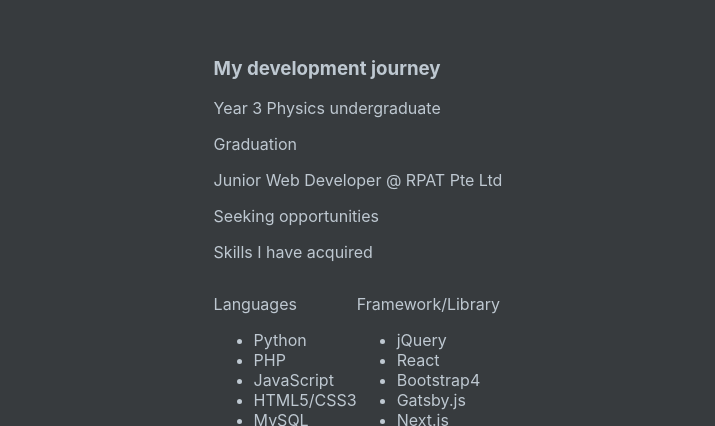
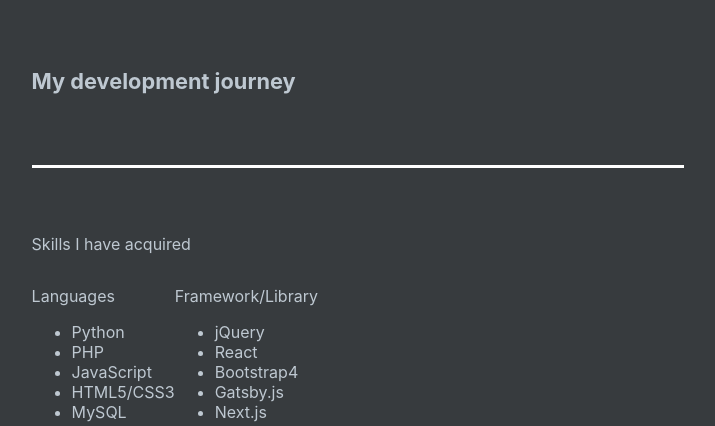
Before and after one commit to teoyi/personal-portfolio, a Next.js app: page / in a window 1280 px wide. Shown: the part 1758-2184 px from the top of the page, without its empty margins (282-997 px from the left). Built offline with nearby package versions, Linux system fonts and the light colour scheme.

Commit message:
Attempt at horizontal timeline

```diff
--- a/src/components/Timeline/Timeline.js
+++ b/src/components/Timeline/Timeline.js
@@ -5,13 +5,47 @@ const Timeline = () => {
     return (
         <div className={classes.timeline} id='timeline'>
             <div className={classes.contentWrapper}>
-                <h3>My development journey</h3>
-                <div className={classes.milestone}>
+                <h3 className={classes.title}>My development journey</h3>
+                {/* <div className={classes.milestone}>
                     <p>Year 3 Physics undergraduate</p>
                     <p>Graduation</p>
                     <p>Junior Web Developer @ RPAT Pte Ltd</p>
                     <p>Seeking opportunities</p>
-                </div>
+                </div> */}
+                <section className={classes.milestone}>
+                    <ol>
+                        <li>
+                            <div>
+                                <time>July, 2020</time>
+                                Year 3 Physics Undergraduate, start of doing research full scale and python automation
+                            </div>
+                        </li>
+                        <li>
+                            <div>
+                                <time>August 2020</time>
+                                Began The Odin Project
+                            </div>
+                        </li>
+                        <li>
+                            <div>
+                                <time>June, 2021</time>
+                                Finalized research automation script, completed graduation thesis, and successfully graduated from Oregon State University
+                            </div>
+                        </li>
+                        <li>
+                            <div>
+                                <time>August, 2021</time>
+                                Junior Web Developer @ RPAT Pte Ltd
+                            </div>
+                        </li>
+                        <li>
+                            <div>
+                                <time>November, 2021</time>
+                                Software Engineer @ Craft Digital SG
+                            </div>
+                        </li>
+                    </ol>
+                </section>
                 <div>
                     <p>Skills I have acquired</p>
                     <div className={classes.skillsWrapper}>
--- a/src/styles/About.module.css
+++ b/src/styles/About.module.css
@@ -7,7 +7,7 @@
 }
 
 .aboutContent{
-    font-size: 1.5vw;
+    font-size: 1.7vw;
     width:45vw;
     margin:0 2rem;
 }
--- a/src/styles/Timeline.module.css
+++ b/src/styles/Timeline.module.css
@@ -6,7 +6,53 @@
     height: 100vh;
 }
 
+.title{
+    font-size: 1.7vw;
+}
+
 .skillsWrapper{
     display: flex;
     flex-direction: row;
 }
+
+.milestone{
+    white-space: nowrap;
+    overflow-x: hidden;
+}
+
+.milestone ol{
+    font-size:0;
+    width: 51vw;
+    padding: 50px 0;
+    transition: all 1s;
+}
+
+.milestone ol li {
+    position: relative;
+    display: inline-block;
+    list-style-type: none;
+    width: 58vw;
+    height: 3px;
+    background: #fff;
+}
+
+.milestone ol li:last-child{
+    width: 0vw;
+}
+
+.milestone ol li:not(:first-child) {
+    margin-left: 14px;
+}
+
+.milestone ol li:not(:last-child)::after {
+    content: '';
+    position: absolute;
+    top: 50%;
+    left: calc(100% + 1px);
+    bottom: 0;
+    width: 12px;
+    height: 12px;
+    transform: translateY(-50%);
+    border-radius: 50%;
+    background: #F45B69;
+  }
```
